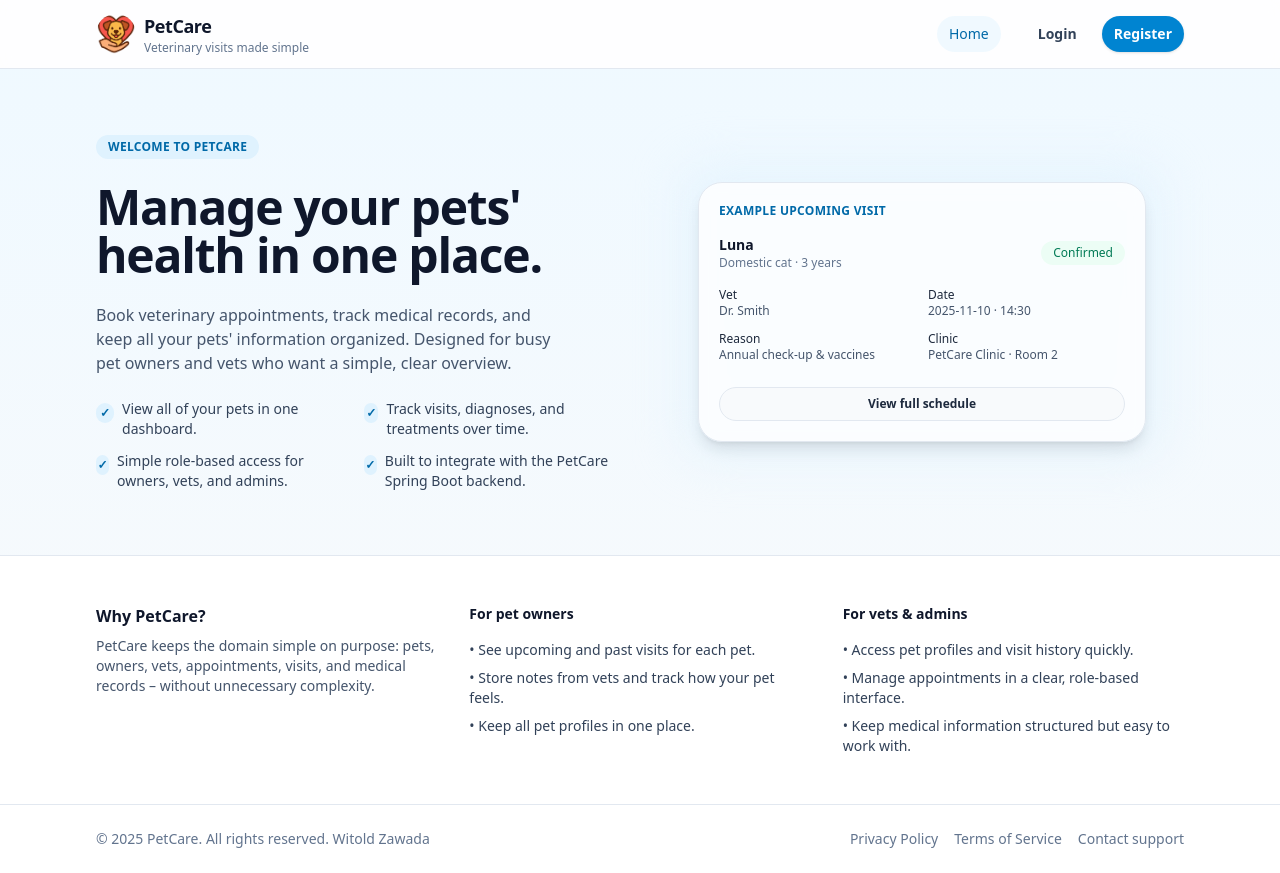
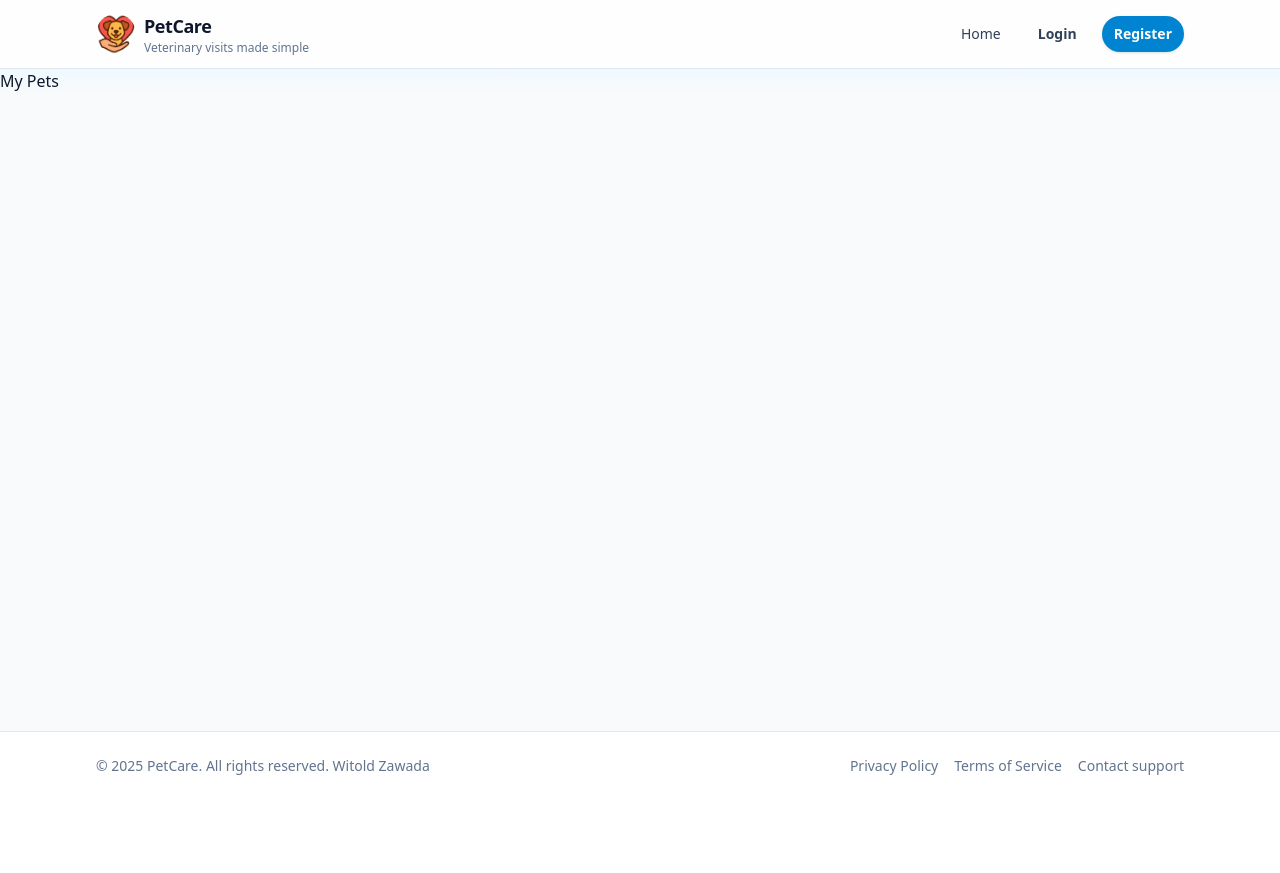
Before and after one commit to PoProstuWitold/petcare, a React (Vite) app in the folder frontend/: page /pets in a window 1280 px wide. Before the commit this address led to /. After the commit the page ends 800 px from the top, so only its background shows below. Built offline with nearby package versions, Linux system fonts and the light colour scheme.

Commit message:
fix(frontend): navigation items

```diff
--- a/frontend/src/App.tsx
+++ b/frontend/src/App.tsx
@@ -2,9 +2,12 @@ import { BrowserRouter, Navigate, Route, Routes } from 'react-router'
 import { ToastContainer } from 'react-toastify'
 import { Footer } from './components/Footer'
 import { Navbar } from './components/Navbar'
+import { AdminPage } from './pages/AdminPage.tsx'
 import { HomePage } from './pages/HomePage'
 import { LoginPage } from './pages/LoginPage'
+import { PetsPage } from './pages/PetsPage.tsx'
 import { RegisterPage } from './pages/RegisterPage'
+import { VetPage } from './pages/VetPage.tsx'
 
 function App() {
 	return (
@@ -16,6 +19,9 @@ function App() {
 						<Route path='/' element={<HomePage />} />
 						<Route path='/login' element={<LoginPage />} />
 						<Route path='/register' element={<RegisterPage />} />
+						<Route path='/admin' element={<AdminPage />} />
+						<Route path='/vet' element={<VetPage />} />
+						<Route path='/pets' element={<PetsPage />} />
 						{/* Fallback for unknown routes */}
 						<Route path='*' element={<Navigate to='/' replace />} />
 					</Routes>
--- a/frontend/src/components/Navbar.tsx
+++ b/frontend/src/components/Navbar.tsx
@@ -9,22 +9,36 @@ type NavItem = {
 	label: string
 	to: string
 	requiresAuth?: boolean
-    requiresRole?: Role
+	requiresRole?: Role[]
 }
 
 const navItems: NavItem[] = [
 	{ label: 'Home', to: '/' },
-    { label: 'My Pets', to: '/pets', requiresAuth: true, requiresRole: 'USER' },
-    { label: 'Vet Panel', to: '/vet', requiresAuth: true, requiresRole: 'VET' },
-    { label: 'Admin', to: '/admin', requiresAuth: true, requiresRole: 'ADMIN' }
+	{
+		label: 'My Pets',
+		to: '/pets',
+		requiresAuth: true,
+		requiresRole: ['USER', 'VET', 'ADMIN']
+	},
+	{
+		label: 'Vet Panel',
+		to: '/vet',
+		requiresAuth: true,
+		requiresRole: ['VET', 'ADMIN']
+	},
+	{
+		label: 'Admin',
+		to: '/admin',
+		requiresAuth: true,
+		requiresRole: ['ADMIN']
+	}
 ]
 
 // wspólne style
 const navLinkBase =
 	'inline-flex items-center rounded-full px-3 py-2 text-sm font-medium transition-colors'
 const navLinkActive = 'bg-sky-50 text-sky-700'
-const navLinkInactive =
-    'text-slate-700 hover:text-sky-700 hover:bg-slate-50'
+const navLinkInactive = 'text-slate-700 hover:text-sky-700 hover:bg-slate-50'
 
 const pillGreeting =
 	'inline-flex items-center rounded-full bg-slate-800 px-3 py-2 text-xs sm:text-sm font-medium text-white'
@@ -32,14 +46,11 @@ const pillGreeting =
 const buttonBase =
 	'inline-flex items-center justify-center rounded-full px-3 py-2 text-sm font-semibold transition focus-visible:outline-none focus-visible:ring-2 focus-visible:ring-sky-500 focus-visible:ring-offset-2'
 
-const buttonPrimary =
-    buttonBase + ' bg-sky-600 text-white shadow-sm hover:bg-sky-700'
+const buttonPrimary = `${buttonBase} bg-sky-600 text-white shadow-sm hover:bg-sky-700`
 
-const buttonSecondary =
-    buttonBase + ' border border-slate-200 bg-white text-slate-800 shadow-sm hover:bg-slate-50'
+const buttonSecondary = `${buttonBase} border border-slate-200 bg-white text-slate-800 shadow-sm hover:bg-slate-50`
 
-const buttonGhost =
-    buttonBase + ' border border-transparent text-slate-700 hover:text-sky-700 hover:bg-slate-50 shadow-none focus-visible:ring-sky-500'
+const buttonGhost = `${buttonBase} border border-transparent text-slate-700 hover:text-sky-700 hover:bg-slate-50 shadow-none focus-visible:ring-sky-500`
 
 export function Navbar() {
 	const [isOpen, setIsOpen] = useState(false)
@@ -52,8 +63,8 @@ export function Navbar() {
 		if (!isAuthenticated) {
 			return false
 		}
-        if (item.requiresRole) {
-            return hasRole(item.requiresRole)
+		if (item.requiresRole && item.requiresRole.length > 0) {
+			return item.requiresRole.some((role) => hasRole(role))
 		}
 		return true
 	})
@@ -79,7 +90,7 @@ export function Navbar() {
 				</Link>
 
 				{/* Desktop nav */}
-                <div className='hidden items-center gap-6 md:flex'>
+				<div className='hidden items-center gap-3 md:flex'>
 					<ul className='flex items-center gap-2'>
 						{visibleNavItems.map((item) => (
 							<li key={item.to}>
@@ -119,16 +130,10 @@ export function Navbar() {
 							</>
 						) : (
 							<>
-                                <Link
-                                    to='/login'
-                                    className={buttonGhost}
-                                >
+								<Link to='/login' className={buttonGhost}>
 									Login
 								</Link>
-                                <Link
-                                    to='/register'
-                                    className={buttonPrimary}
-                                >
+								<Link to='/register' className={buttonPrimary}>
 									Register
 								</Link>
 							</>
@@ -182,7 +187,9 @@ export function Navbar() {
 						<div className='mt-3 flex flex-col gap-2'>
 							{isAuthenticated ? (
 								<>
-                                    <span className={`${pillGreeting} justify-center`}>
+									<span
+										className={`${pillGreeting} justify-center`}
+									>
 										Hello,&nbsp;
 										<span className='font-semibold'>
 											{user?.fullName}
--- /dev/null
+++ b/frontend/src/pages/AdminPage.tsx
@@ -0,0 +1,7 @@
+export function AdminPage() {
+	return (
+		<div className='bg-gradient-to-b from-sky-50 to-slate-50'>
+			<h1>Admin Panel</h1>
+		</div>
+	)
+}
--- /dev/null
+++ b/frontend/src/pages/PetsPage.tsx
@@ -0,0 +1,7 @@
+export function PetsPage() {
+	return (
+		<div className='bg-gradient-to-b from-sky-50 to-slate-50'>
+			<h1>My Pets</h1>
+		</div>
+	)
+}
--- /dev/null
+++ b/frontend/src/pages/VetPage.tsx
@@ -0,0 +1,7 @@
+export function VetPage() {
+	return (
+		<div className='bg-gradient-to-b from-sky-50 to-slate-50'>
+			<h1>Vet Panel</h1>
+		</div>
+	)
+}
```
Lines whose indentation alone changed are shown as unchanged.
